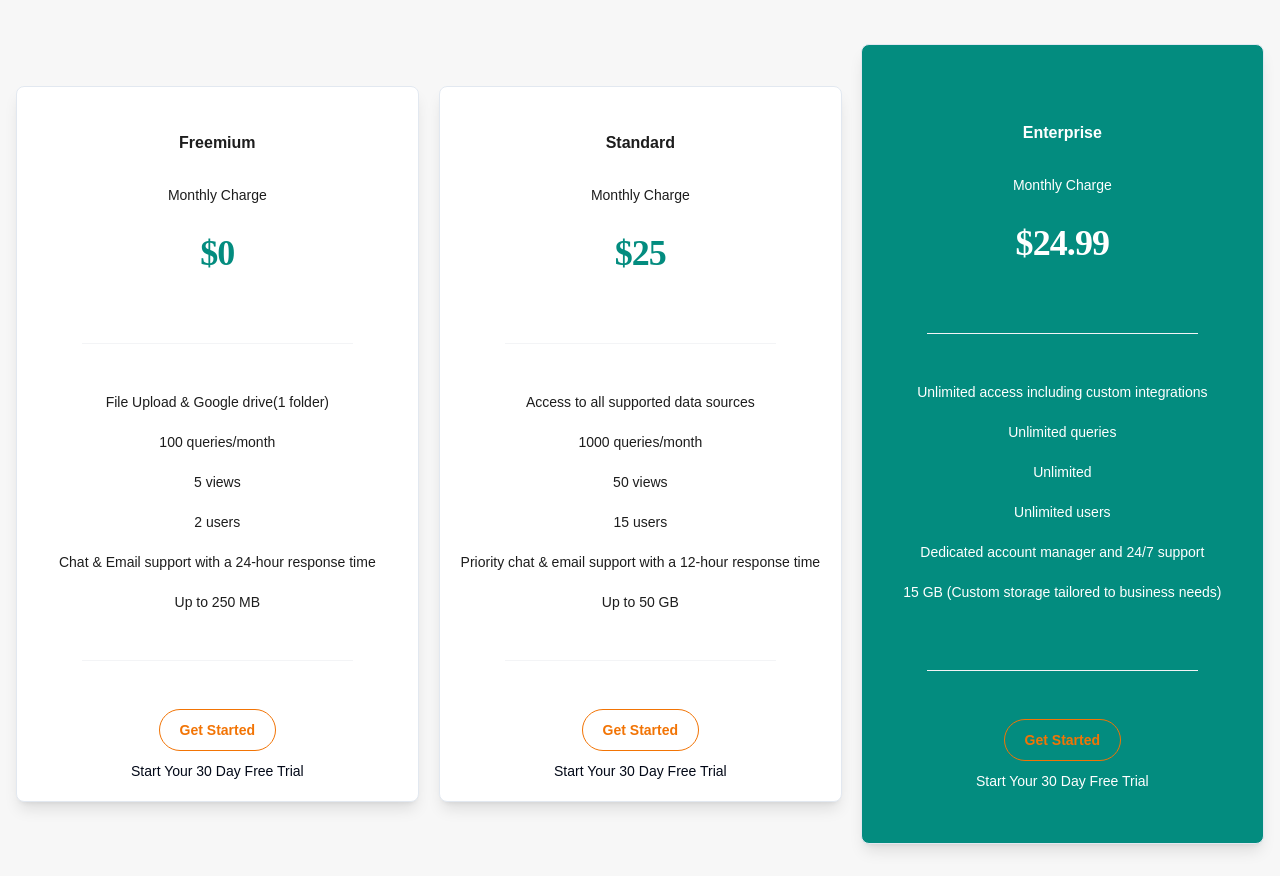
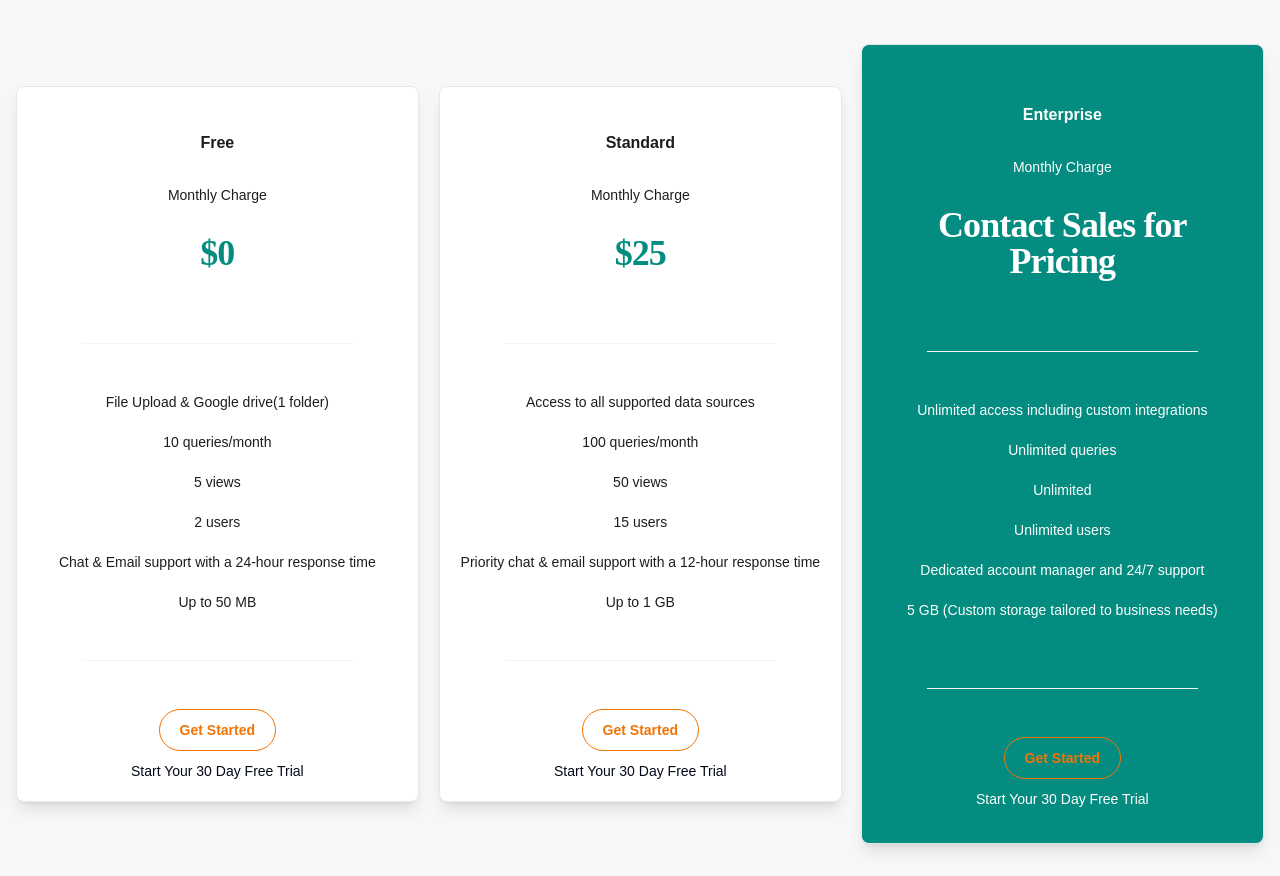
Before and after one commit to kwesinavilot/radii-landing-page, a Next.js app: page / in a window 1280 px wide. Shown: the part 2660-3536 px from the top of the page. Built offline with nearby package versions, Linux system fonts and the light colour scheme.

Commit message:
content refactored

```diff
--- a/components/Pricing.tsx
+++ b/components/Pricing.tsx
@@ -22,7 +22,7 @@ const Pricing = () => {
   }, []);
 
   return (
-    <section className={styles.pricingSection}>
+    <section id='Pricing' className={styles.pricingSection}>
        <div id="header" data-aos="fade-up" data-aos-duration="2000">
         <span className='text-[#F27405] font-light font-rubik'>OUR PRICING</span>
         <br />
@@ -33,7 +33,7 @@ const Pricing = () => {
         <Pcard className='flex flex-col p-5 lg:w-1/3 w-[83vw] shadow-lg justify-center items-center bg-white'
                data-aos="flip-left" data-aos-duration="2000">
           <PcardHeader>
-            <PcardPreTitle>Freemium</PcardPreTitle>
+            <PcardPreTitle>Free</PcardPreTitle>
             <PcardPreTitle2  className='mx-auto'>Monthly Charge</PcardPreTitle2>
             <br />
             <div className="flex justify-center">
@@ -49,7 +49,7 @@ const Pricing = () => {
             <div className="flex flex-col items-center justify-center">
               <p>File Upload & Google drive(1 folder)</p>
               <br />
-              <p>100 queries/month</p>
+              <p>10 queries/month</p>
               <br />
               <p>5 views</p>
               <br />
@@ -57,7 +57,7 @@ const Pricing = () => {
               <br />
               <p>Chat & Email support with a 24-hour response time</p>
               <br />
-              <p>Up to 250 MB</p>
+              <p>Up to 50 MB</p>
             </div>
           </PcardContent>
           <br />
@@ -95,7 +95,7 @@ const Pricing = () => {
             <div className="flex flex-col items-center justify-center">
               <p>Access to all supported data sources</p>
               <br />
-              <p>1000 queries/month</p>
+              <p>100 queries/month</p>
               <br />
               <p>50 views</p>
               <br />
@@ -103,7 +103,7 @@ const Pricing = () => {
               <br />
               <p>Priority chat & email support with a 12-hour response time</p>
               <br />
-              <p>Up to 50 GB</p>
+              <p>Up to 1 GB</p>
             </div>
           </PcardContent>
           <br />
@@ -131,7 +131,7 @@ const Pricing = () => {
             </PcardPreTitle>
             <PcardPreTitle2 style={{ color: '#ffffff' }}>Monthly Charge</PcardPreTitle2>
             <br />
-            <PcardTitle style={{ color: '#ffffff' }}>$24.99</PcardTitle>
+            <PcardTitle style={{ color: '#ffffff', textAlign:'center' }}>Contact Sales for Pricing</PcardTitle>
           </PcardHeader>
           <br />
           <br />
@@ -150,7 +150,7 @@ const Pricing = () => {
               <br />
               <p style={{ color: '#ffffff' }}>Dedicated account manager and 24/7 support</p>
               <br />
-              <p style={{ color: '#ffffff', flex:'display', justifyItems:'center', alignContent:'center', margin:'auto' }}>15 GB (Custom storage tailored to business needs)</p>
+              <p style={{ color: '#ffffff', flex:'display', justifyItems:'center', alignContent:'center', margin:'auto' }}>5 GB (Custom storage tailored to business needs)</p>
               <br />
             </div>
           </PcardContent>
```
